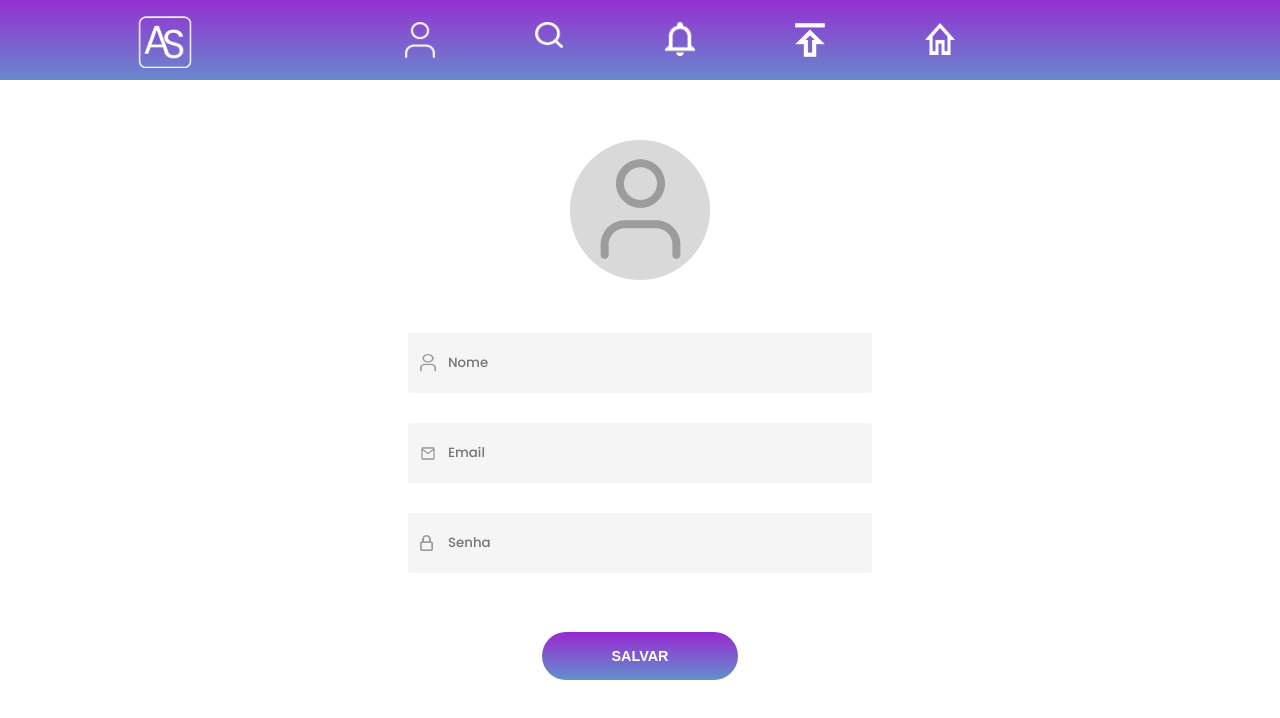
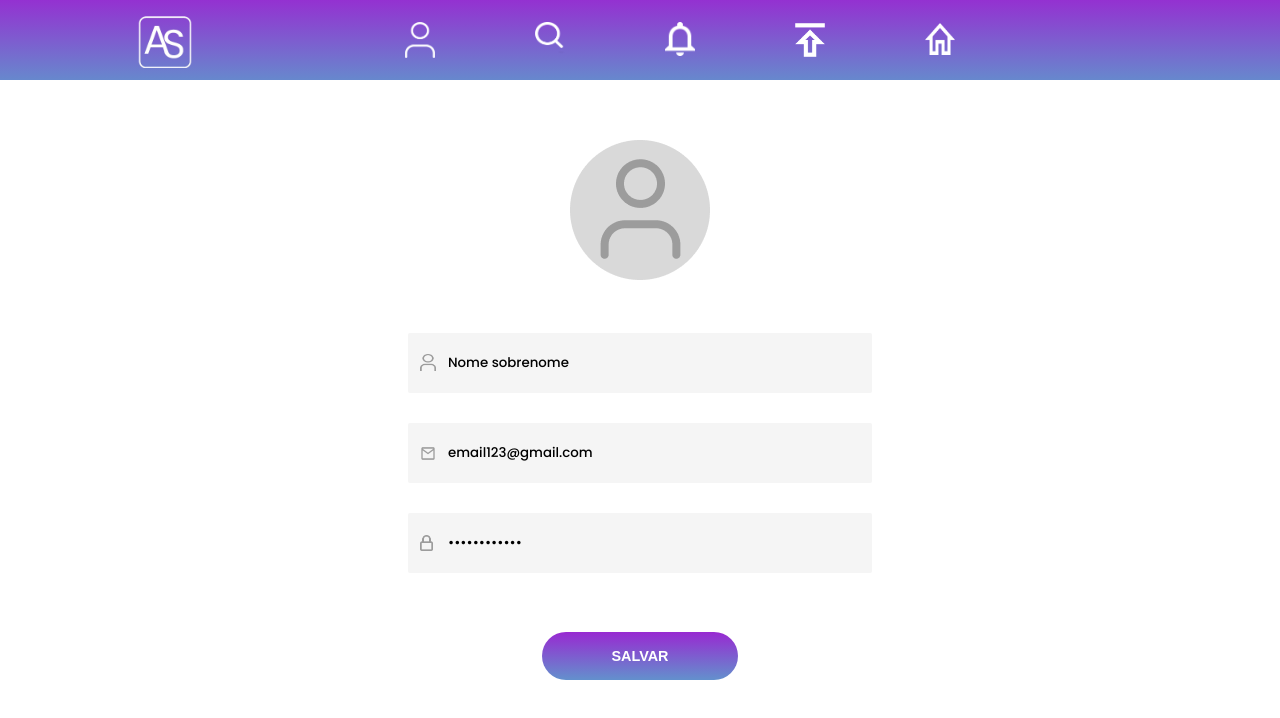
Before and after one commit to evellyn489/AmbrosioSocial, a React (Vite) app: page /editardados in a window 1280 px wide. Shown: the top 718 px of the page. Built offline with nearby package versions, Linux system fonts and the light colour scheme.

Commit message:
Possibilidade de edição dos dados na tela de editar dados

```diff
--- a/src/components/Input/Input.tsx
+++ b/src/components/Input/Input.tsx
@@ -1,5 +1,6 @@
 import styles from "./Input.module.scss";
 import { UseFormRegister, FieldValues, Path } from 'react-hook-form';
+
 interface InputProps<T extends FieldValues> {
     type: string;
     id: string;
@@ -7,19 +8,27 @@ interface InputProps<T extends FieldValues> {
     register: UseFormRegister<T>;
     label: string;
     error: string;
+    defaultValue?: string;
+    textColor?: string;
 }
 
 export function Input<T extends FieldValues>(props: InputProps<T>) {
+    const { type, id, placeholder, register, label, error, defaultValue, textColor } = props;
+
+    const textStyle = textColor ? { color: textColor } : {};
+
     return (
         <input
             className={styles.input}
-            type={props.type}
-            id={`${styles[`${props.id}`]}`}
-            placeholder={props.placeholder}
-            aria-label={props.label}
-            aria-describedby={props.error}
+            type={type}
+            id={`${styles[`${id}`]}`}
+            placeholder={placeholder}
+            aria-label={label}
+            aria-describedby={error}
             aria-required
-            {...props.register(props.id as Path<T>)}
+            defaultValue={defaultValue}
+            style={textStyle}
+            {...register(id as Path<T>)}
         />
     );
 }
--- a/src/pages/EditarDados/EditarDados.tsx
+++ b/src/pages/EditarDados/EditarDados.tsx
@@ -1,15 +1,12 @@
-import React, {useState} from 'react';
 import styles from "./EditarDados.module.scss";
+import { Input } from "../../components/Input";
+import { Button } from "../../components/Button";
+import { Menu } from "../../components/Menu";
 import { useForm } from "react-hook-form";
 import { z } from "zod";
 import { zodResolver } from "@hookform/resolvers/zod";
 import profile_picture from "../../assets/publications/profile_picture.png";
 
-import { Input } from "../../components/Input";
-import { Button } from "../../components/Button";
-
-
-import { Menu } from "../../components/Menu";
 
 const editarDadosSchema = z.object({
     user: z.string().transform(value => value.trim()).refine(value => {
@@ -38,20 +35,22 @@ const editarDadosSchema = z.object({
 type EditarDadosFormData = z.infer<typeof editarDadosSchema>;
 
 export function EditarDados(){
+    const currentName = "Nome sobrenome"
+    const currentEmail = "email123@gmail.com"
+    const currentPassword = "Password@123"
 
     const { register, handleSubmit, formState: { errors } } = useForm<EditarDadosFormData>({
         resolver: zodResolver(editarDadosSchema)
     })
 
-    function editarDados() {
-        console.log("Dados modificados")
+    function editData() {
+        console.log("Dado modificado")
     }
 
     const handlePublishClick = () => {
         const fileInput = document.getElementById('fileInput');
         fileInput?.click();
     }
-
 
     return (
 
@@ -61,17 +60,21 @@ export function EditarDados(){
            <div className={styles.container}>
                 <button className={styles.submitImage} onClick={handlePublishClick}><img src={profile_picture} alt="foto de perfil do usuário" title="Atualizar foto de perfil"/></button>
 
-                <form onSubmit = {handleSubmit(editarDados)}>
+                <form onSubmit = {handleSubmit(editData)}>
 
                         <div className={styles.inputs}>
-                            <Input type="text" placeholder="Nome" id="user" label="Modificar nome" error="errorNome" register={register}/>
+                            <Input type="text" placeholder="Nome" id="user" label="Modificar nome" error="errorNome" register={register} defaultValue={currentName} textColor='black'/>
                             {errors.user && <span id="errorNome">{errors.user.message}</span>}
-                            <Input type="text" placeholder="Email" id="email2" label="Modificar email" error="errorEmail" register={register}/>
+
+                            <Input type="text" placeholder="Email" id="email2" label="Modificar email" error="errorEmail" register={register} defaultValue={currentEmail} textColor='black'/>
                             {errors.email2 && <span id="errorEmail">{errors.email2.message}</span>}
-                            <Input type="password" placeholder="Senha" id="password2" label="Modificar senha" error="errorSenha" register={register}/>
+
+                            <Input type="password" placeholder="Senha" id="password2" label="Modificar senha" error="errorSenha" register={register} defaultValue={currentPassword} textColor='black'/>
                             {errors.password2 && <span id="errorSenha">{errors.password2.message}</span>}
+
                         </div>
-                        <Button name="SALVAR" label = "Botão de salvar" click={()=>0}/>
+
+                        <Button name="SALVAR" label = "Botão de salvar" click={() => 0}/>
                 </form>
            </div>
         </div>
```
